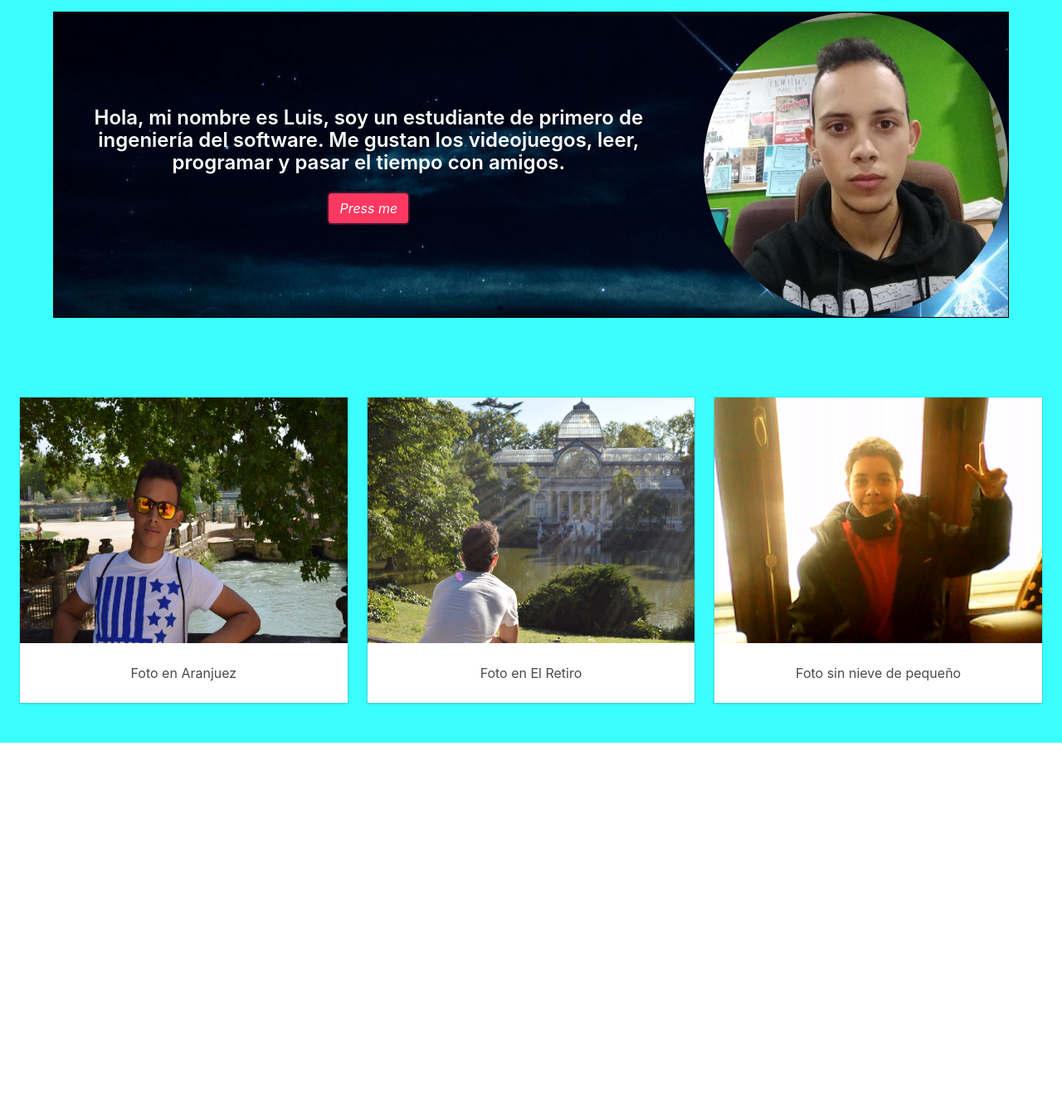
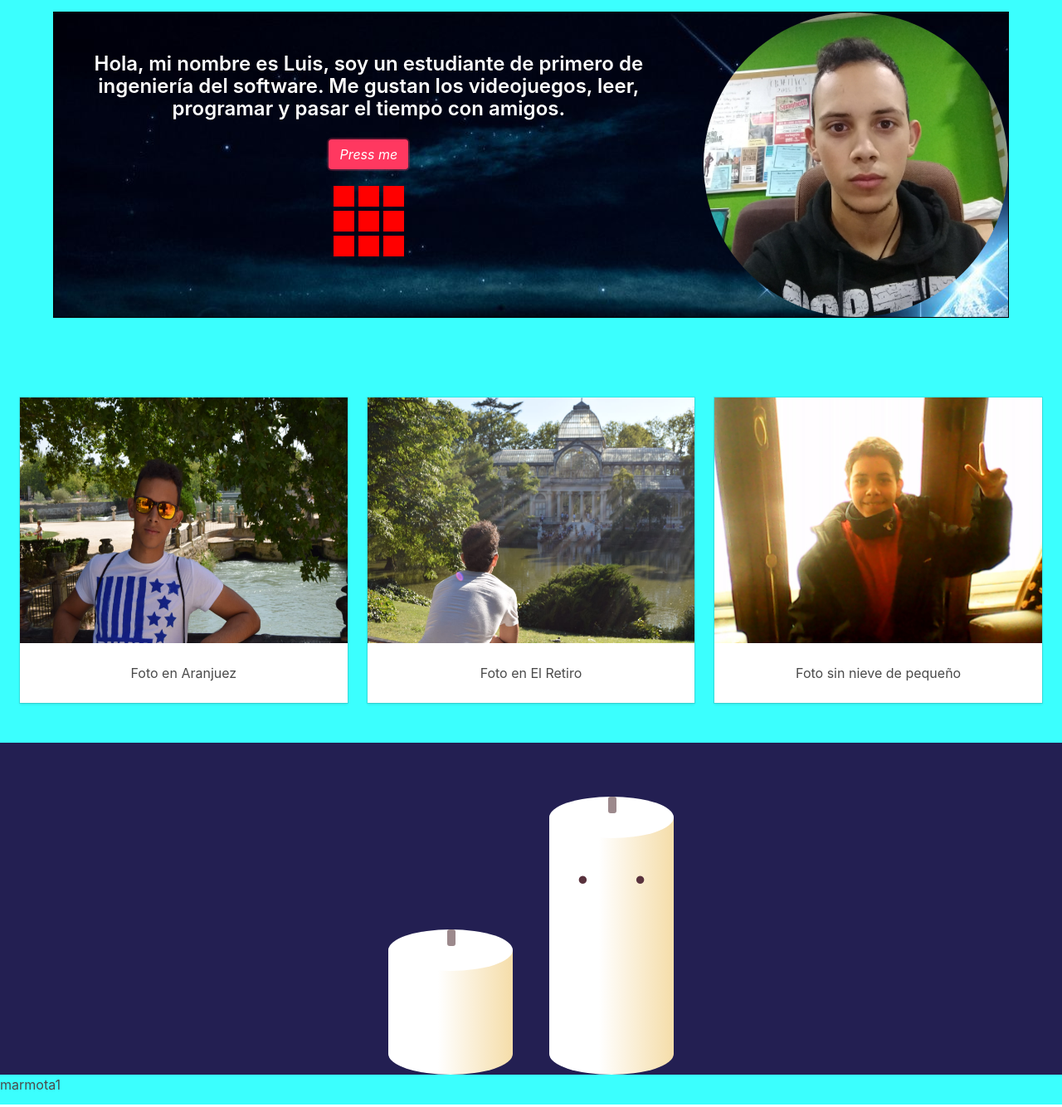
Before and after one commit to lmlombardo/PaginaLuis, a plain HTML site: page index.html in a window 1280 px wide. Shown: the part 82-1416 px from the top of the page at 83% size. Before the commit the page ends 977 px from the top, so only its background shows below. Drawn offline with nearby package versions, Linux system fonts and the light colour scheme.

Commit message:
code pen elements

```diff
--- /dev/null
+++ b/css/styles.css
@@ -0,0 +1,371 @@
+body{
+	margin: 0;
+	padding: 0;
+	background-repeat: no-repeat;
+	background-size: cover;
+	background-color: #3BFFFE;
+}
+
+.puntero:hover{
+	cursor: pointer;
+}
+
+.moverSeccion{
+	padding-top: 6rem;
+}
+
+.marco{
+	border: solid 0.3rem #1E17E8;
+	color:black;
+	background-color: #C8A4FF;
+	height: 70px;
+	width: 70px;
+}
+
+.marco2{
+
+	border: solid 0.3rem #1E17E8;
+	background-color: #C8A4FF;
+	margin-top: auto;
+}
+
+.moveRigth{
+	padding-left: auto;
+	margin-left: auto;
+}
+
+.moveDown{
+	margin: auto;
+}
+
+.moveLeft{
+
+	padding-right: 10px;
+}
+
+.color1{
+	background-color: #17A1E8;
+}
+
+.color2{
+	background-image: url("./../images/fondo.jpg");
+	border: solid 0.1rem black;
+	background-repeat: no-repeat;
+}
+
+.titleColor{
+	color: white;
+}
+
+.flotante {
+    display: scroll;
+    position: fixed;
+    right: 3rem;
+    bottom: 3rem;
+    color: blue;
+    z-index:1;
+}
+
+#boSc{
+	  display: none; /* Hidden by default */
+
+}
+
+
+
+.grid-button {
+  height: 100%;
+
+    width: 100%;
+    background: none;
+    border: none;
+    padding: 50px;
+    vertical-align: middle;
+    text-align: center;
+}
+
+.grid {
+    background-color: red;
+    color: red;
+    display: inline-block;
+    height: 25px;
+    width: 25px;
+    transition: all 0.3s ease-in-out;
+}
+
+.grid.open {
+    box-shadow: -30px -30px,
+                 0px -30px,
+                 30px -30px,
+                -30px 0px,
+                 30px 0px,
+                -30px 30px,
+                 0px 30px,
+                 30px 30px;
+}
+
+.grid.close {
+    box-shadow: -24px 0px,
+                -48px 0px,
+                 0px -24px,
+                 0px 48px,
+                 0px -48px,
+                 0px 24px,
+                 48px 0px,
+                 24px 0px;
+    transform: rotate(45deg) scale(0.75);
+}
+
+.velasSection {
+  height: 100%;
+  min-height: 100%;
+}
+.wrapper {
+  background-color: #8C1F31;
+  display: flex;
+  align-items: center;
+  animation: fundo 4s linear infinite;
+  width: 100%;
+  height: 400px;
+  display: flex;
+  align-items: flex-end;
+  justify-content: center;
+}
+
+
+/* velas */
+.vela {
+  width: 150px;
+  margin: 0 22px;
+  background: #fff;
+  background: linear-gradient(to right, #ffffff 40%,#f5dda9 100%);
+  border-bottom-left-radius: 100% 50px;
+  border-bottom-right-radius:100% 50px;
+  -webkit-border-bottom-left-radius: 100% 50px;
+  -webkit-border-bottom-right-radius:100% 50px;
+  position: relative;
+  text-align: center;
+  font-size: 4.5em;
+  color: #59323d;
+  animation: cordavela 4s linear infinite;
+}
+
+.olhos {
+  position: absolute;
+}
+.grande .olhos {animation: olhos 4s ease-in-out infinite;}
+.pequena .olhos {animation: apagarFogo 4s ease-in-out infinite;}
+.olho-direito {
+  right: 30px;
+}
+.olho-esquerdo {
+  left: 30px;
+}
+.vela:before {
+  content: "";
+  position: absolute;
+  width: 100%;
+  background-color: #fff;
+  height: 50px;
+  border-radius:100%;
+  top: -25px;
+  left: 0;
+}
+.vela:after {
+  content:"";
+  position: absolute;
+  background-color: rgba(0,0,0,0.1);
+  transform:rotate(10deg);
+  width:150%;
+  height:50px;
+  left:0;
+  border-radius:100%;
+  bottom:-20px;
+  z-index:-1;
+  animation: opacity 1s ease-in-out infinite;
+}
+.vela.pequena {
+  height: 150px;
+  bottom:0;
+  animation: velaPequena 4s ease-in infinite;
+}
+.vela.pequena:after {
+  content:"";
+  animation: sombraVelaPequena 4s ease-in infinite;
+}
+.fire {
+  width: 10px;
+  height: 20px;
+  background-color: #9c898c;
+  position: absolute;
+  z-index: 1;
+  left: 47%;
+  top: -25px;
+  border-radius:3px;
+  transform-origin:50% 100%;
+
+}
+.pequena .fire {animation: apagarFogoSkew 4s ease-in-out infinite;}
+.pequena .fire:before, .pequena .fire:after, .pequena .fire span {
+  content:"";
+  border-radius:50%;
+  position: absolute;
+  transform-origin:50% 100%;
+
+}
+.fire:after {
+  width: 30px;
+  height: 30px;
+  background-color: #fff;
+  left: -10px;
+  top: -26px;
+  animation: fire 1s ease-in-out infinite 0.1s, apagarFogo 4s ease-in-out infinite;
+}
+.fire span {
+  background-color: #f9e630;
+  z-index: 0;
+  width: 40px;
+  height: 40px;
+  left: -15px;
+  top: -36px;
+  animation: fire 1s ease-in-out infinite 0.2s, apagarFogo 4s ease-in-out infinite;
+}
+.fire:before {
+   width: 50px;
+   height: 50px;
+   background-color: #f2ae27;
+   left: -20px;
+   top: -46px;
+  animation: fire 1s ease-in-out infinite 0.3s, apagarFogo 4s ease-in-out infinite;
+}
+.brilho {
+  width: 200px;
+  height: 200px;
+  border: 2px solid rgba(255,255,255,0.3);
+  border-radius:50%;
+  z-index: -1;
+  position: absolute;
+  left: 50%;
+  margin-left: -100px;
+  top: -140px;
+  animation: fire 1s ease-in-out infinite 0.3s, opacity 1s ease-in-out infinite;
+}
+.vela.grande {
+  height: 300px;
+  animation: velaGrande 4s ease-in-out infinite;
+}
+.vela.grande .boca {
+  background-color: #59323d;
+  width: 60px;
+  height: 60px;
+  border-radius:50%;
+  position: absolute;
+  left: 50%;
+  margin-left: -30px;
+  display:flex;
+  align-item:center;
+  justify-content: center;
+  top:50px;
+  animation: boca 4s ease-in-out infinite;
+}
+.vela.grande .boca:after {
+  content:"";
+  background-color: #b73e6a;
+  width: 30px;
+  height: 30px;
+  position: absolute;
+  border-radius:inherit;
+  bottom:2px;
+}
+.inflar {
+  background-color: #f5dda9;
+  width: 60px;
+  height: 90px;
+  border-radius:50%;
+  position:absolute;
+  right: 0;
+  z-index: -1;
+  animation: inflar 4s ease-in-out infinite;
+  transform-origin: 200% 100%;
+  top: 30px;
+}
+
+/* animations */
+@keyframes fire {
+  0 {transform: scale(1);}
+  50% {transform: scale(0.8);}
+  100%{transform: scale(1);}
+}
+@keyframes opacity {
+  0 {opacity:1;}
+  50% {opacity:0.7;}
+  100%{opacity:1;}
+}
+
+@keyframes boca {
+  0% {transform: scale(0);}
+  10% {transform: scale(1);}
+  13% {transform: scale(0.1); left:40%;}
+  20% {transform: scale(0); left:40%;}
+  40% {transform: scale(0); left:40%;}
+  100% {transform: scale(0); left:50%;}
+}
+@keyframes inflar {
+  0% {transform:translateX(0);}
+  10% {transform:translateX(0);}
+  13% {transform:translateX(10px);}
+  20% {transform:translateX(0);}
+  100% {transform:translateX(0);}
+}
+@keyframes velaGrande {
+  0% {height:300px;}
+  10% {height:320px;}
+  13% {height:290px;}
+  20% {height:310px;}
+  100% {height:310px;}
+}
+@keyframes olhos {
+  0% {transform:translateX(0);}
+  10% {transform:translateX(-10px);}
+  40% {transform:translateX(0);}
+  100% {transform:translateX(0);}
+}
+
+@keyframes apagarFogo {
+  0% {opacity:1; }
+  10% {opacity:1; }
+  13% {opacity:0; }
+  20% {opacity:0;}
+  100% {opacity:0;}
+}
+@keyframes apagarFogoSkew {
+  0% {transform:skewX(0);}
+  10% {transform:skewX(0);}
+  13% {transform:skewX(20deg);}
+  20% {transform:skewX(-20deg);}
+  25% {transform:skewX(13deg);}
+  28% {transform:skewX(0);}
+  100% {transform:skewX(0);}
+}
+@keyframes velaPequena {
+  0% {bottom:0;}
+  80%{bottom:0; height: 150px;}
+  86%{height:150px;}
+  92% {bottom:50px; height: 150px;}
+  97% {bottom:0; height:120px;}
+  100% {bottom:0; height: 150px;}
+}
+@keyframes sombraVelaPequena {
+  0% {bottom:-20px;}
+  80%{bottom:-20px;}
+  92% {bottom:-90px;}
+  97% {bottom:-20px;}
+  100% {bottom:-20px;}
+}
+
+@keyframes fundo {
+  0% {background-color: #891b37;}
+  10%{background-color: #891b37;}
+  23% {background-color: #231f52;}
+  100% {background-color: #231f52;}
+}
--- a/index.html
+++ b/index.html
@@ -4,9 +4,11 @@
     <meta charset="utf-8">
     <meta name="viewport" content="width=device-width, initial-scale=1">
     <link rel="stylesheet" href="https://cdnjs.cloudflare.com/ajax/libs/bulma/0.7.4/css/bulma.min.css">
-    <link rel="stylesheet" type="text/css" href="./styles.css">
+    <link rel="stylesheet" type="text/css" href="./css/styles.css">
+    <link rel="stylesheet" type="text/css" href="./css/tictactoe.css">
     <script defer src="https://use.fontawesome.com/releases/v5.3.1/js/all.js"></script>
     <script src="./js/main.js"></script>
+    <script src="./js/tictactoe.js"></script>
     <title>Pagina de Luis</title>
   </head>
   <body>
@@ -48,6 +50,9 @@
             <h4 class="title is-4 titleColor">Hola, mi nombre es Luis, soy un estudiante de primero de ingeniería del software. Me gustan los videojuegos, leer, programar y pasar el tiempo con amigos.</h4>
             <i onclick="rotarImagenes()" class="button is-danger is-focused"> Press me
             </i>
+            <div class="grid-button ">
+              <span class="grid open puntero"id="bot" onclick="button()"></span>
+            </div>
           </div>
           <div class="column level-item has-text-centered">
               <figure class="moveLeft image is-square">
@@ -106,5 +111,37 @@
       </div>
     </section>
     <div class="puntero flotante "  ><i onclick="scrollToTop()" id="boSc"class="scrollToTop fas fa-arrow-alt-circle-up fa-3x"></i></div>
+      <section class="wrapper velasSection">
+        <div class="vela pequena">
+          <div class="olhos olho-esquerdo">.</div>
+          <div class="olhos olho-direito">.</div>
+          <p class="fire">
+            <span></span>
+          </p>
+      <!--     <div class="brilho"></div> -->
+        </div>
+
+
+        <div class="vela grande">
+          <p class="fire">
+            <span></span>
+          </p>
+          <div class="olhos olho-esquerdo">.</div>
+          <div class="olhos olho-direito">.</div>
+          <div class="boca"></div>
+          <div class="inflar"></div>
+        </div>
+      <!--   <div class="sombra"></div> -->
+      </section>
+    <section>
+      <div class="columns">
+        <div class="column is-two-thirds">
+          marmota1
+        </div>
+        <div class="column is-one-third">
+
+        </div>
+      </div>
+    </section>
   </body>
 </html>
--- a/js/main.js
+++ b/js/main.js
@@ -17,7 +17,6 @@ var imagenes=new Array(
 function rotarImagenes()
 {
     var index=Math.floor((Math.random()*imagenes.length));
-
     document.getElementById("imagen").src=imagenes[index];
 }
 
@@ -35,3 +34,17 @@ function scrollToTop() {
   document.body.scrollTop = 0;
   document.documentElement.scrollTop = 0;
 }
+
+
+function button(){
+
+  if ( document.getElementById("bot").classList.contains('open') ){
+    document.getElementById("bot").classList.remove('open');
+    document.getElementById("bot").classList.add('close');
+  } else{
+    document.getElementById("bot").classList.remove('close');
+    document.getElementById("bot").classList.add('open');
+  }
+
+
+}
--- a/styles.css
+++ /dev/null
@@ -1,70 +0,0 @@
-body{
-	margin: 0;
-	padding: 0;
-	background-repeat: no-repeat;
-	background-size: cover;
-	background-color: #3BFFFE;
-}
-
-.puntero:hover{
-	cursor: pointer;
-}
-
-.moverSeccion{
-	padding-top: 6rem;
-}
-
-.marco{
-	border: solid 0.3rem #1E17E8;
-	color:black;
-	background-color: #C8A4FF;
-	height: 70px;
-	width: 70px;
-}
-
-.marco2{
-
-	border: solid 0.3rem #1E17E8;
-	background-color: #C8A4FF;
-	margin-top: auto;
-}
-
-.moveRight{
-	padding-left: 3px;
-}
-
-.moveDown{
-	margin: auto;
-}
-
-.moveLeft{
-
-	padding-right: 10px;
-}
-
-.color1{
-	background-color: #17A1E8;
-}
-
-.color2{
-	background-image: url("images/fondo.jpg");
-	border: solid 0.1rem black;
-	background-repeat: no-repeat;
-}
-
-.titleColor{
-	color: white;
-}
-
-.flotante {
-    display: scroll;
-    position: fixed;
-    right: 3rem;
-    bottom: 3rem;
-    color: blue;
-}
-
-#boSc{
-	  display: none; /* Hidden by default */
-
-}
```
